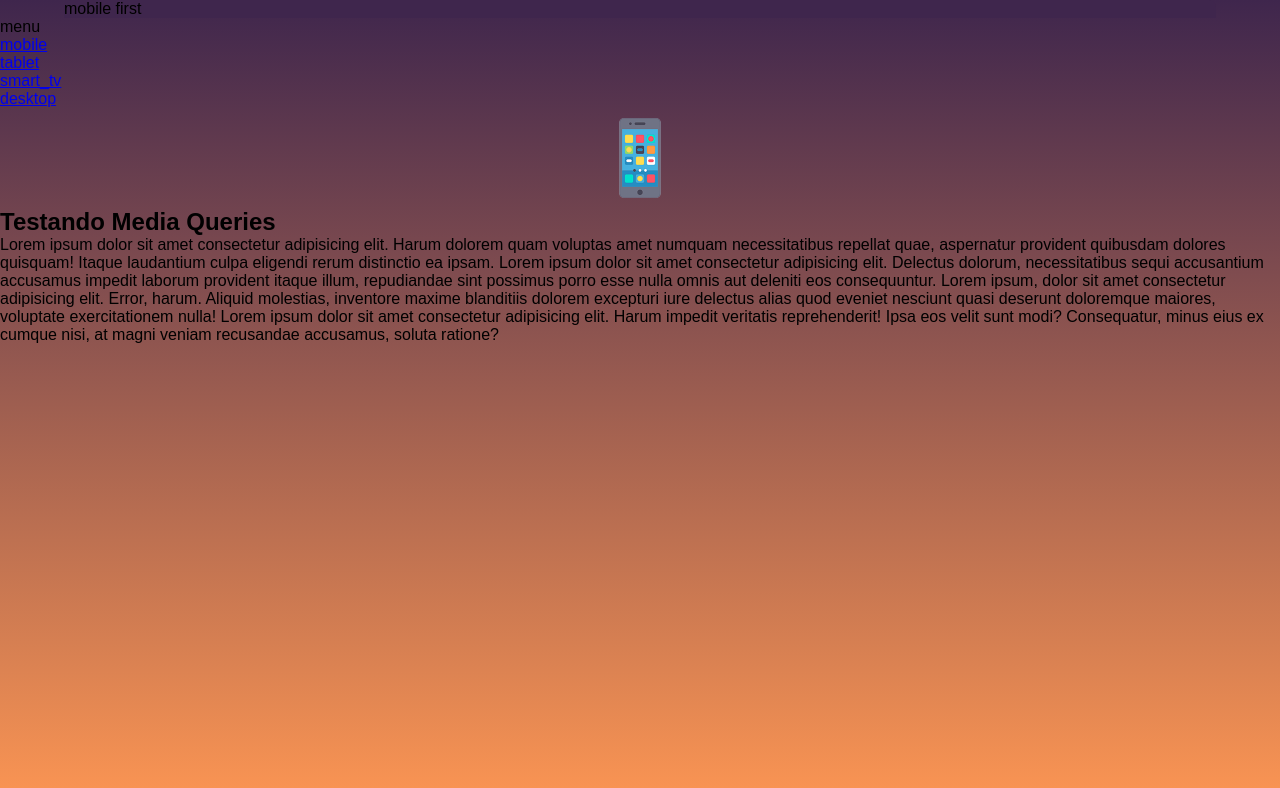
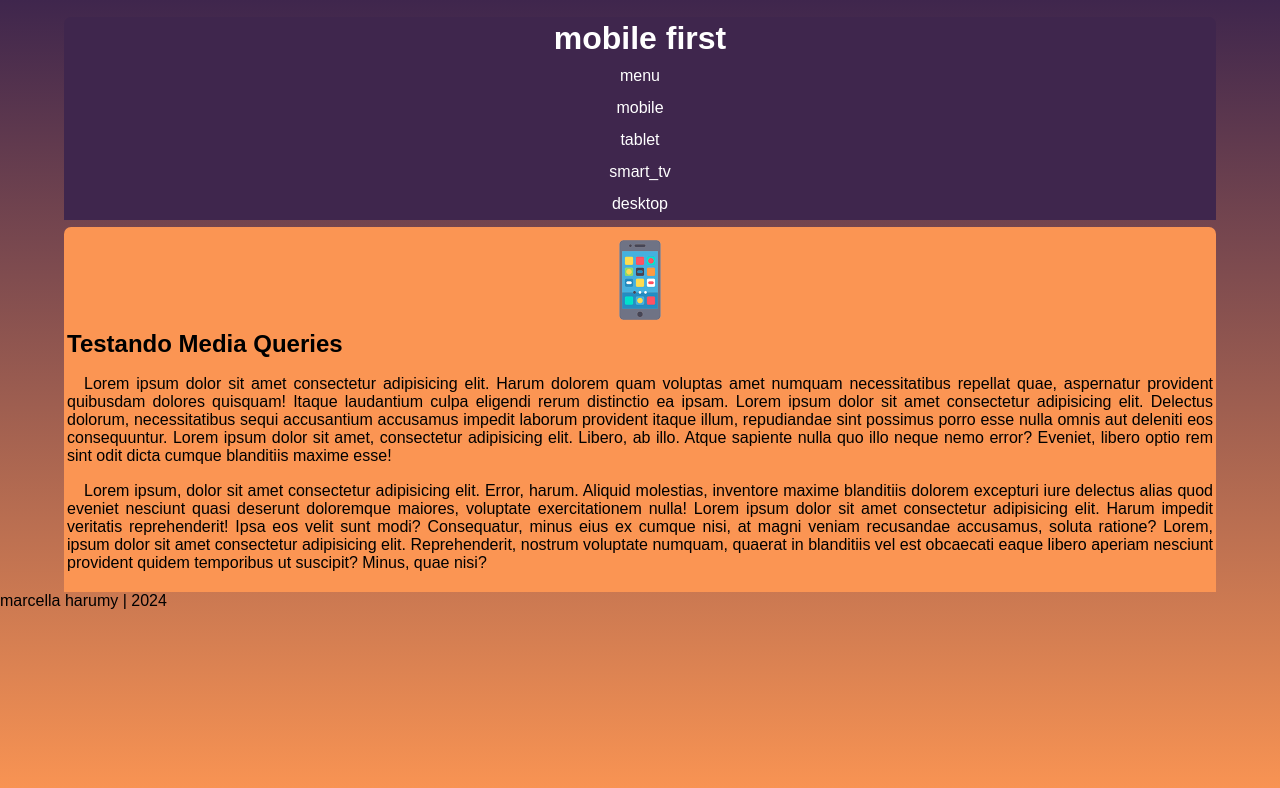
Before and after one commit to eanoriii/mobile_first, a plain HTML site: page mobile_first/index.html in a window 1280 px wide. Drawn offline with Linux system fonts and the light colour scheme.

Commit message:
Add files via upload

```diff
--- a/mobile_first/assets/css/style.css
+++ b/mobile_first/assets/css/style.css
@@ -1,4 +1,4 @@
-
+@charset "utf-8";
 
 *{
     margin: 0;
@@ -6,6 +6,13 @@
     box-sizing: border-box;
     font-family: Arial, Helvetica, sans-serif;
 }
+
+/*   #3f264d #5d2747 #9f3647 #db4648 #fb9553
+     device breakpoints
+     mobile 600 px
+     tablet 768 px
+     desktop 992 px
+     smart_tv 1200 px*/
 
 html {
     height: 100vh;
@@ -29,12 +36,82 @@ header {
 
 header>h1 {
     text-align: center;
-    color: whitesmoke;
+    color: rgb(255, 255, 255);
     padding: 3px;
-    text-shadow: #c5a898 1px 1px 10px;
     margin-top: 17px;
 
 }
+
+#burger {
+    background-color: #3f264d;
+    display: block;
+    color: rgb(255, 255, 255);
+    text-align: center;
+    margin: auto;
+    padding: 7px;
+    width: 90vw;
+    cursor: pointer;
+}
+
+#burger:hover {
+    background-color: #fb9553;
+
+}
+
+menu {
+    color: rgb(255, 255, 255);
+    text-align: center;
+    list-style-type: none;
+    width: 90vw;
+    margin: auto;
+}
+
+menu>ul {
+    list-style-type: none;
+}
+
+menu>ul>li>a {
+    display: block;
+    padding: 7px;
+    text-decoration: none;
+    text-align: center;
+    background-color: #3f264d;
+    border-radius: 0px 0px 0px 0px;
+    color: rgb(255, 255, 255);
+    margin: auto;
+
+}
+
+menu>ul>li>a:hover {
+    background-color: #fb9553;
+    color: rgb(255, 255, 255);
+    text-decoration: none;
+}
+
+
+main {
+    background-color: #fb9553;
+    width: 90vw;
+    margin: auto;
+    border-radius: 7px 7px 0px 0px;
+    margin-top: 7px;
+    padding: 3px;
+
+}
+
+article>h2 {
+    padding-bottom: 17px;
+
+}
+
+article>p {
+    text-align: justify;
+    margin-bottom: 17px;
+    text-indent: 17px;
+}
+
+
+/* configuração e definição de imagens para mobile-first */
 
 img {
     display: block;
--- a/mobile_first/index.html
+++ b/mobile_first/index.html
@@ -11,7 +11,7 @@
 <body>
 
     <header>
-        mobile first
+       <h1> mobile first</h1>
     </header>
 
     <span id="burger" class="material-symbols-outlined" onclick="clickMenu()">
@@ -30,7 +30,9 @@
             <article> divisao para textos-->
     </menu>
 
+
     <nav></nav>
+
 
     <main>
 
@@ -53,12 +55,18 @@
         <p>
         Lorem ipsum dolor sit amet consectetur adipisicing elit. Harum dolorem quam voluptas amet numquam necessitatibus repellat quae, aspernatur provident quibusdam dolores quisquam! Itaque laudantium culpa eligendi rerum distinctio ea ipsam.
         Lorem ipsum dolor sit amet consectetur adipisicing elit. Delectus dolorum, necessitatibus sequi accusantium accusamus impedit laborum provident itaque illum, repudiandae sint possimus porro esse nulla omnis aut deleniti eos consequuntur.
+        Lorem ipsum dolor sit amet, consectetur adipisicing elit. Libero, ab illo. Atque sapiente nulla quo illo neque nemo error? Eveniet, libero optio rem sint odit dicta cumque blanditiis maxime esse!
+        </p>
+
+        <p>
         Lorem ipsum, dolor sit amet consectetur adipisicing elit. Error, harum. Aliquid molestias, inventore maxime blanditiis dolorem excepturi iure delectus alias quod eveniet nesciunt quasi deserunt doloremque maiores, voluptate exercitationem nulla!
         Lorem ipsum dolor sit amet consectetur adipisicing elit. Harum impedit veritatis reprehenderit! Ipsa eos velit sunt modi? Consequatur, minus eius ex cumque nisi, at magni veniam recusandae accusamus, soluta ratione?
+        Lorem, ipsum dolor sit amet consectetur adipisicing elit. Reprehenderit, nostrum voluptate numquam, quaerat in blanditiis vel est obcaecati eaque libero aperiam nesciunt provident quidem temporibus ut suscipit? Minus, quae nisi?
         </p>
+        </article>
     </main>
 
-    <footer></footer>
+    <footer>marcella harumy | 2024</footer>
 
 </body>
 </html>
```
